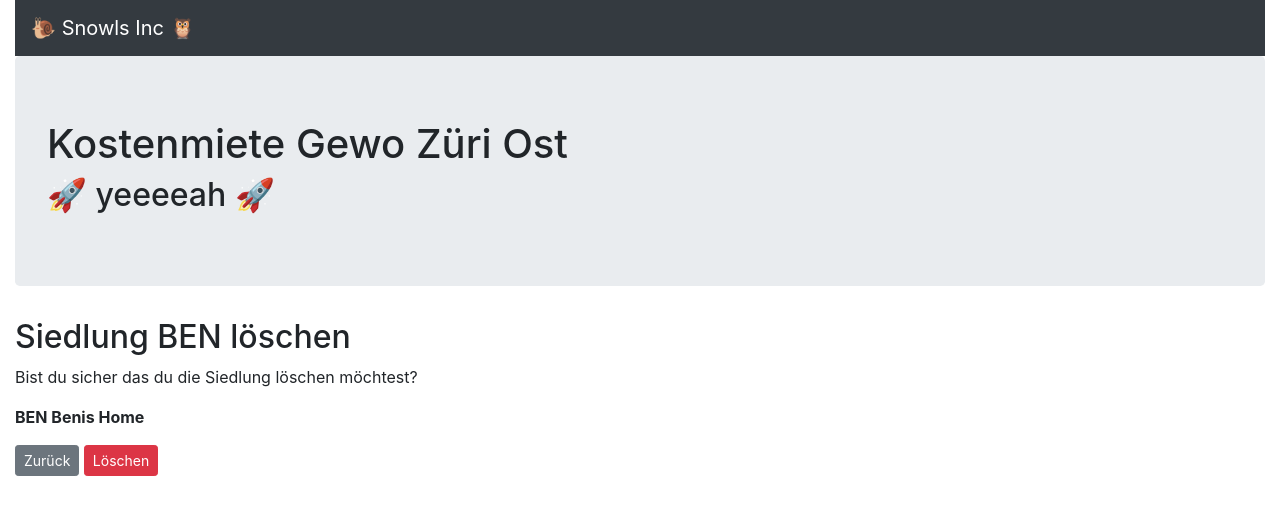
After one commit to Benizzel/kostenmiete_public, a Django app: page /1/delete/ in a window 1280 px wide. The commit adds this page. Shown: the top 515 px of the page. Run offline with Django 5.2, Linux system fonts and the light colour scheme; data comes from the database, SQL or seed files in the repository; both versions use the stored data as it was after the commit; parts of the project's set-up code (start-up, migrations or seed data) failed here and were passed over; some libraries are stand-ins or nearby versions.

Commit message:
💎 Update + Delete for Siedlung

```diff
--- a/siedlungsmanager/models.py
+++ b/siedlungsmanager/models.py
@@ -44,4 +44,4 @@ class Siedlung(models.Model):
         return f"{self.internal_id} {self.bezeichnung}"
 
     def get_absolute_url(self):
-        return reverse('siedlung_detail', self.internal_id, args=[str(self.id)])
+        return reverse('siedlung_detail', args=[str(self.id)])
--- /dev/null
+++ b/siedlungsmanager/templates/siedlungsmanager/siedlung_delete.html
@@ -0,0 +1,11 @@
+{% extends 'base.html' %}
+
+{% block content %}
+<h2>Siedlung {{ siedlung.internal_id }} löschen</h2>
+<form action="" method="post">{% csrf_token %}
+    <p>Bist du sicher das du die Siedlung löschen möchtest?</p>
+    <p><strong>{{ siedlung.internal_id }} {{ siedlung.bezeichnung }}</strong></p>
+    <a class="btn btn-secondary btn-sm" href="{% url 'siedlung_detail' siedlung.pk %}">Zurück</a>
+    <button type="submit btn-sm" class="btn btn-danger btn-sm">Löschen</button>
+</form>
+{% endblock content %}
--- a/siedlungsmanager/templates/siedlungsmanager/siedlung_detail.html
+++ b/siedlungsmanager/templates/siedlungsmanager/siedlung_detail.html
@@ -9,6 +9,6 @@
     <p>Baurechtszins: {{ siedlung.baurechtszins }}</p>
     <p>Betriebsquote Zuschlag: {{ siedlung.betriebsquote_zuschlag }}</p>
     <a class="btn btn-secondary btn-sm" href="{% url 'siedlung_home' %}">Zurück</a>
-    <a class="btn btn-danger btn-sm" href="#">Löschen</a>
-    <a class="btn btn-success btn-sm" href="#">Update</a>
+    <a class="btn btn-danger btn-sm" href="{% url 'siedlung_delete' siedlung.pk %}">Löschen</a>
+    <a class="btn btn-success btn-sm" href="{% url 'siedlung_update' siedlung.pk %}">Update</a>
 {% endblock content %}
--- a/siedlungsmanager/urls.py
+++ b/siedlungsmanager/urls.py
@@ -2,11 +2,16 @@ from django.urls import path
 from .views import SiedlungHome
 from .views import SiedlungCreate
 from .views import SiedlungDetail
+from .views import SiedlungUpdate
+from .views import SiedlungDelete
 
 urlpatterns = [
     # .as_view() because Siedlung_Home is a class
     # name is the name of the url. So we can access the url by name from 0 everywhere
     path('', SiedlungHome.as_view(), name='siedlung_home'),
     path('create-siedlung/', SiedlungCreate.as_view(), name='siedlung_create'),
+    # Needs a call with the pk of the object like {% url 'siedlung_detail' siedlung.pk}
     path('<int:pk>/', SiedlungDetail.as_view(), name='siedlung_detail'),
+    path('<int:pk>/update/', SiedlungUpdate.as_view(), name='siedlung_update'),
+    path('<int:pk>/delete/', SiedlungDelete.as_view(), name='siedlung_delete')
 ]
--- a/siedlungsmanager/views.py
+++ b/siedlungsmanager/views.py
@@ -1,6 +1,6 @@
 from django.shortcuts import render
 from django.urls import reverse_lazy
-from django.views.generic import ListView, CreateView, DetailView
+from django.views.generic import ListView, CreateView, DetailView, UpdateView, DeleteView
 from .models import Siedlung
 
 
@@ -20,3 +20,14 @@ class SiedlungCreate(CreateView):
 class SiedlungDetail(DetailView):
     model = Siedlung
     template_name = 'siedlungsmanager/siedlung_detail.html'
+
+
+class SiedlungUpdate(UpdateView):
+    model = Siedlung
+    template_name = 'siedlungsmanager/siedlung_update.html'
+    fields = '__all__'
+
+class SiedlungDelete(DeleteView):
+    model = Siedlung
+    template_name = 'siedlungsmanager/siedlung_delete.html'
+    success_url = reverse_lazy('siedlung_home')
```
Also changed, not shown: siedlungsmanager/templates/siedlungsmanager/siedlung_update.html (added, +11 -0 lines), db.sqlite3.
